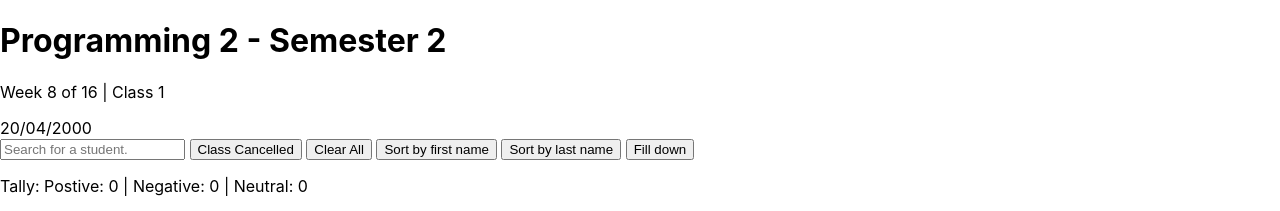
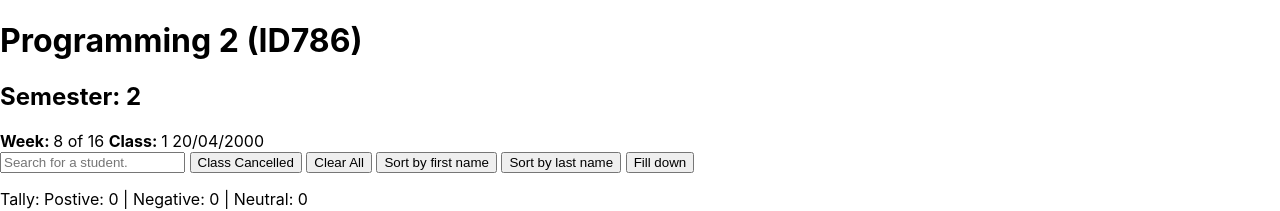
Before and after one commit to kaywil56/ux-dev-project, a Svelte app in the folder devproject/: page / in a window 1280 px wide. Shown: the top 211 px of the page. Built offline with nearby package versions, Linux system fonts and the light colour scheme; no server answers.

Commit message:
highlight class time info

```diff
--- a/devproject/src/App.svelte
+++ b/devproject/src/App.svelte
@@ -82,9 +82,11 @@
 </script>
 
 <header>
-  <h1>Programming 2 - Semester 2</h1>
-  <p>Week {CURRENT_WEEK} of {WEEKS_TOTAL} | Class 1</p>
-  <time>20/04/2000</time>
+  <h1>Programming 2 (ID786)</h1>
+  <h2>Semester: 2</h2>
+  <p class="time-of-class"><b>Week: </b>{CURRENT_WEEK} of {WEEKS_TOTAL}</p>
+  <p class="time-of-class"><b>Class: </b>1</p>
+  <time class="time-of-class">20/04/2000</time>
 </header>
 <input
   bind:value={searchValue}
@@ -133,6 +135,9 @@
 </main>
 
 <style>
+  .time-of-class{
+    display: inline;
+  }
   main {
     display: flex;
     justify-content: space-around;
```
